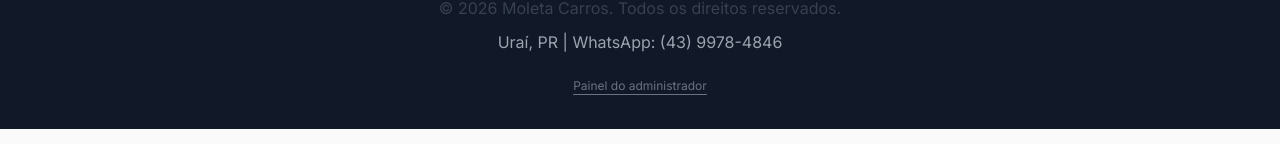
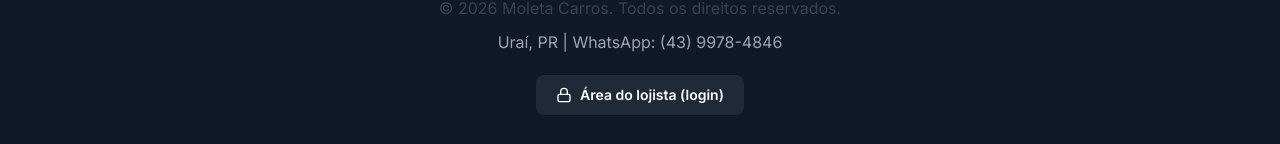
Before and after one commit to gameplayjorge12-coder/moleta-carros, a Next.js app: page / in a window 1280 px wide. Shown: the part 2237-2381 px from the top of the page. Built offline with nearby package versions, Linux system fonts and the light colour scheme; no server answers; the database is empty.

Commit message:
feat(admin): senha moleta@2026 + link 'Area do lojista' visivel no rodape
- ADMIN_PASSWORD atualizada no Vercel (senha real conferida no servidor)
- Rodape: link virou botao 'Area do lojista (login)' com cadeado, bem mais visivel
- e2e admin usa a nova senha

```diff
--- a/src/app/page.tsx
+++ b/src/app/page.tsx
@@ -1,4 +1,5 @@
 import Link from 'next/link';
+import { Lock } from 'lucide-react';
 import { Header } from '@/components/Header';
 import { Hero } from '@/components/Hero';
 import { TrustBar } from '@/components/TrustBar';
@@ -133,12 +134,12 @@
         <div className="max-w-7xl mx-auto text-center text-sm">
           <p>&copy; 2026 Moleta Carros. Todos os direitos reservados.</p>
           <p className="text-neutral-400 mt-2">Uraí, PR | WhatsApp: (43) 9978-4846</p>
-          <p className="mt-4">
+          <p className="mt-5">
             <Link
               href="/admin"
-              className="text-neutral-500 hover:text-primary text-xs underline underline-offset-4 transition-colors"
+              className="inline-flex items-center gap-2 bg-neutral-800 hover:bg-primary text-white text-sm font-semibold px-5 py-2.5 rounded-lg transition-colors"
             >
-              Painel do administrador
+              <Lock className="w-4 h-4" /> Área do lojista (login)
             </Link>
           </p>
         </div>
```
Also changed, not shown: 2 other files (tests, documents, lock files or other folders).
